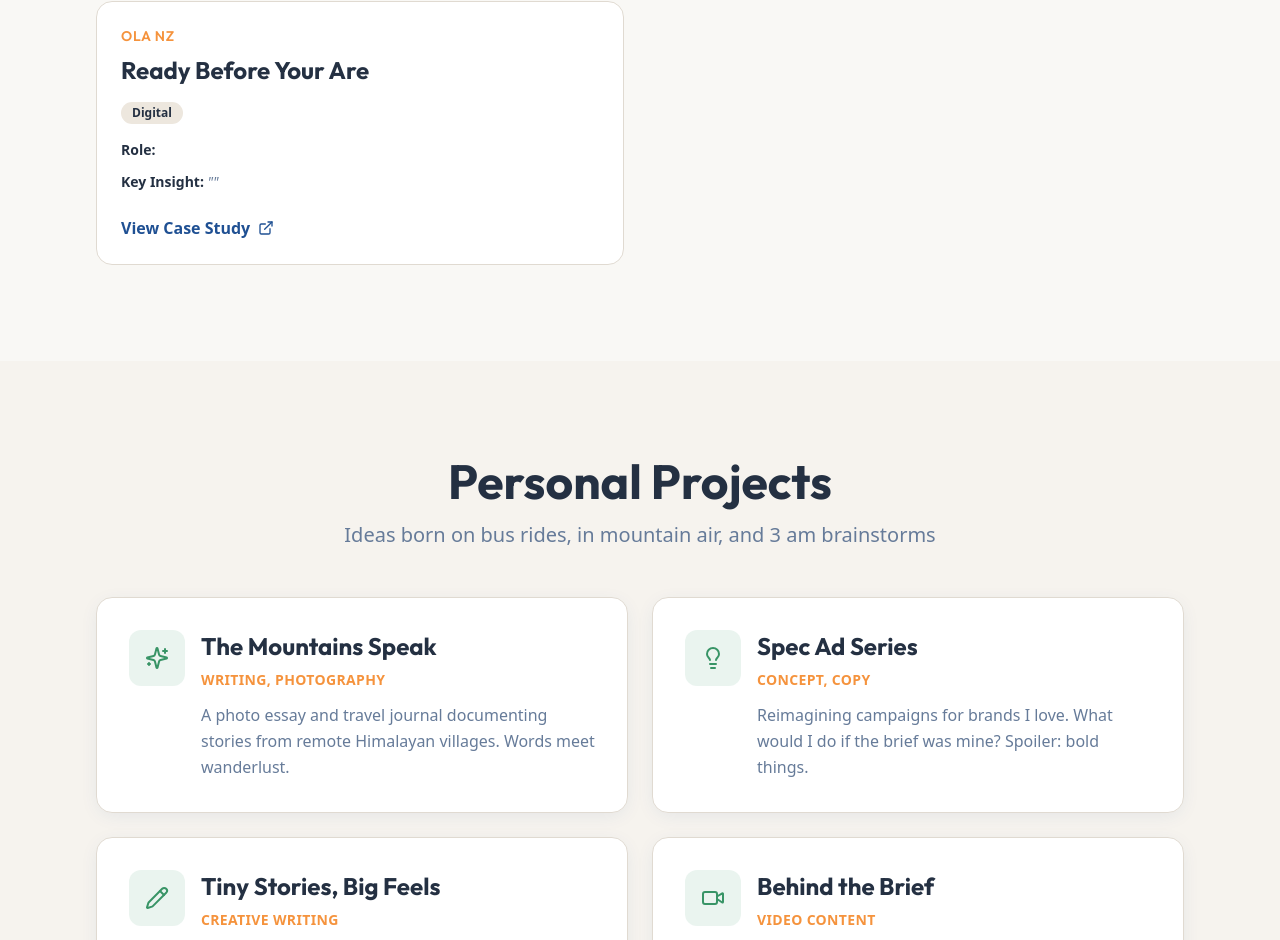
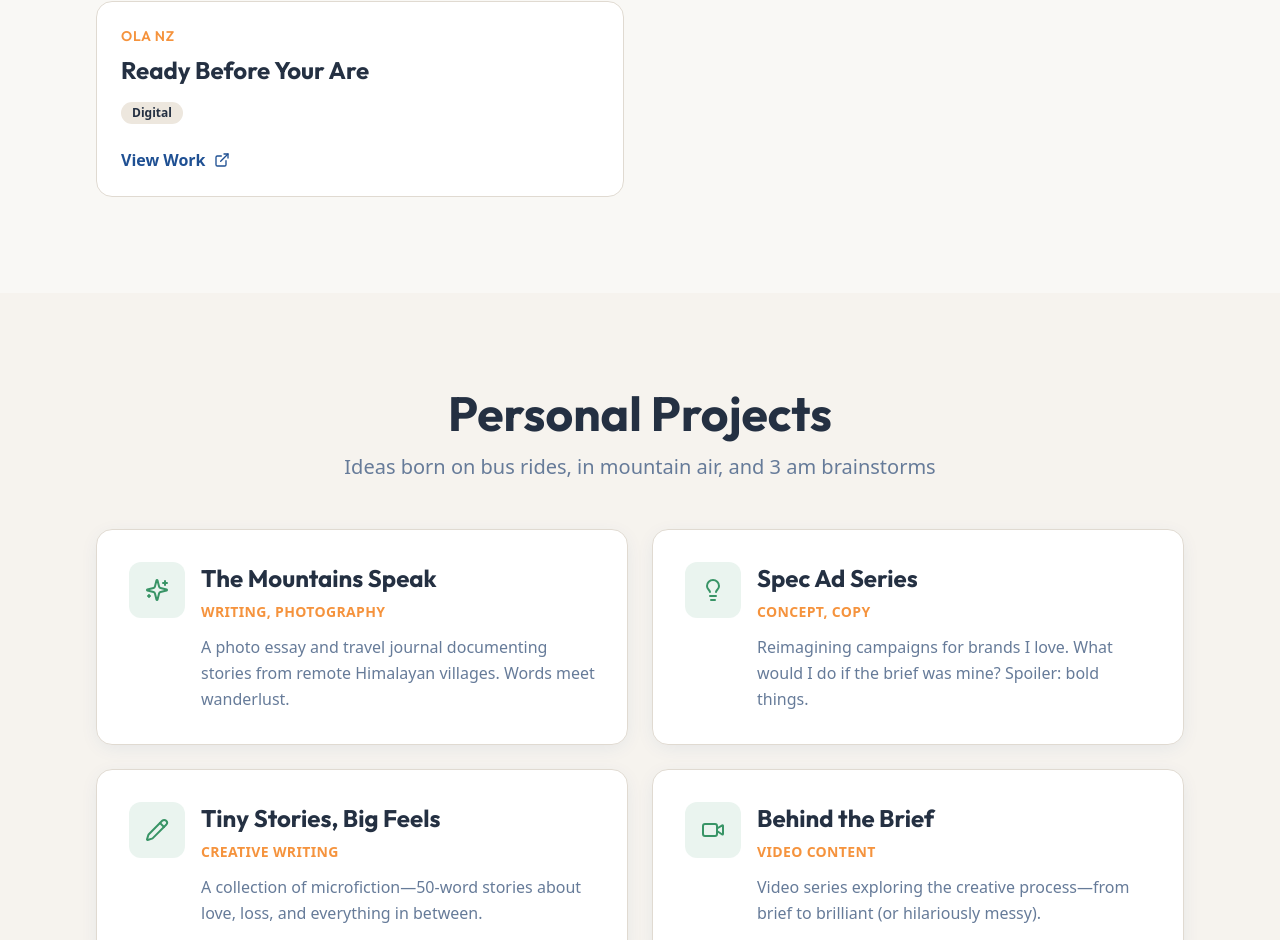
Before and after one commit to aadishah/mansis-idea-cabin, a React (Vite) app: page / in a window 1280 px wide. Shown: the part 1782-2722 px from the top of the page. Built offline with nearby package versions, Linux system fonts and the light colour scheme; the HTML template or start-up script is replaced by a standard one.

Commit message:
Code edited in Lovable Code Editor
Edited UI in Lovable

```diff
--- a/src/components/WorkSection.tsx
+++ b/src/components/WorkSection.tsx
@@ -70,21 +70,8 @@ const WorkSection = () => {
                   </Badge>
                 ))}
               </div>
-
-              <div className="space-y-3 text-sm">
-                <div>
-                  <span className="font-semibold text-foreground">Role: </span>
-                  <span className="text-muted-foreground">{item.role}</span>
-                </div>
-                <div>
-                  <span className="font-semibold text-foreground">Key Insight: </span>
-                  <span className="text-muted-foreground italic">"{item.insight}"</span>
-                </div>
-                <p className="text-muted-foreground leading-relaxed">{item.description}</p>
-              </div>
-
               <button className="mt-6 flex items-center gap-2 text-primary font-semibold hover:text-accent transition-colors">
-                View Case Study
+                View Work
                 <ExternalLink className="h-4 w-4" />
               </button>
             </div>
```
